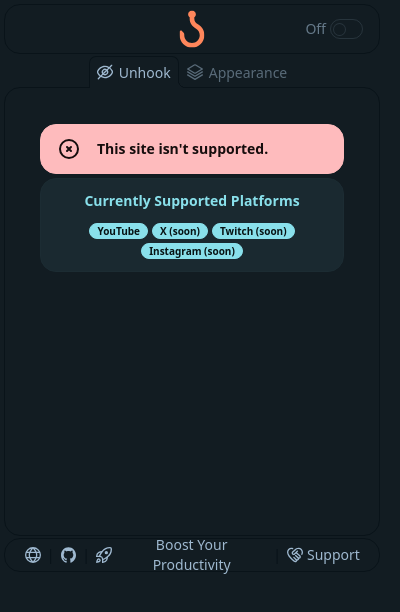
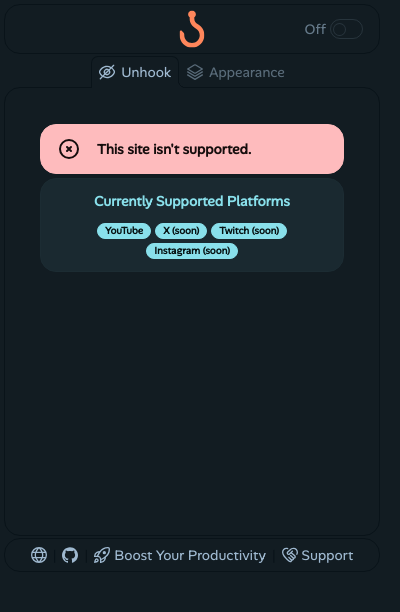
Before and after one commit to Byte-Bout/productive-web, a browser extension: page src/popup/popup.html in a window 400 px wide. Drawn offline with Linux system fonts and the light colour scheme.

Commit message:
style: new font

```diff
--- a/src/popup/popup.html
+++ b/src/popup/popup.html
@@ -8,7 +8,8 @@
   </head>
   <body class="flex h-[36rem] w-96 flex-col gap-0.5 p-1">
     <!-- Header -->
-    <div class="border-base-300 rounded-box grid h-[3.125rem] w-full grid-cols-3 items-center border">
+    <div
+      class="font-family-AlanSans border-base-300 rounded-box grid h-[3.125rem] w-full grid-cols-3 items-center border">
       <div></div>
       <!-- icon -->
       <div class="flex h-full items-center justify-center justify-self-center rounded-full">
@@ -25,7 +26,7 @@
     </div>
 
     <!-- Tabs -->
-    <div class="tabs tabs-lift tabs-sm rounded-box flex h-[30rem] w-full justify-center">
+    <div class="tabs tabs-lift tabs-sm rounded-box font-family-AlanSans flex h-[30rem] w-full justify-center">
       <!-- Unhook -->
       <label class="tab">
         <input type="radio" name="my_tabs_4" checked="checked" />
@@ -86,7 +87,7 @@
 
     <!-- Footer -->
     <div
-      class="border-base-300 rounded-box flex h-[2.125rem] w-full flex-row items-center justify-center gap-1 border px-5 text-sm">
+      class="font-family-AlanSans border-base-300 rounded-box flex h-[2.125rem] w-full flex-row items-center justify-center gap-1 border px-5 text-sm">
       <a href="https://productiveweb.co" target="_blank" class="flex items-center">
         <img src="/public/interface-icons/globe.svg" alt="website" class="fill-base-content h-4 w-4" />
       </a>
--- a/src/styles/input.css
+++ b/src/styles/input.css
@@ -2,3 +2,15 @@
 @plugin "daisyui" {
   themes: sunset;
 }
+
+@font-face {
+  font-family: "AlanSans";
+  src: url("/public/fonts/AlanSans.ttf") format("truetype");
+  font-weight: 400;
+  font-style: normal;
+  font-display: swap;
+}
+
+@theme {
+  --font-family-AlanSans: "AlanSans", Arial, sans-serif;
+}
```
Also changed, not shown: public/fonts/AlanSans.ttf (added), src/styles/output.css.
